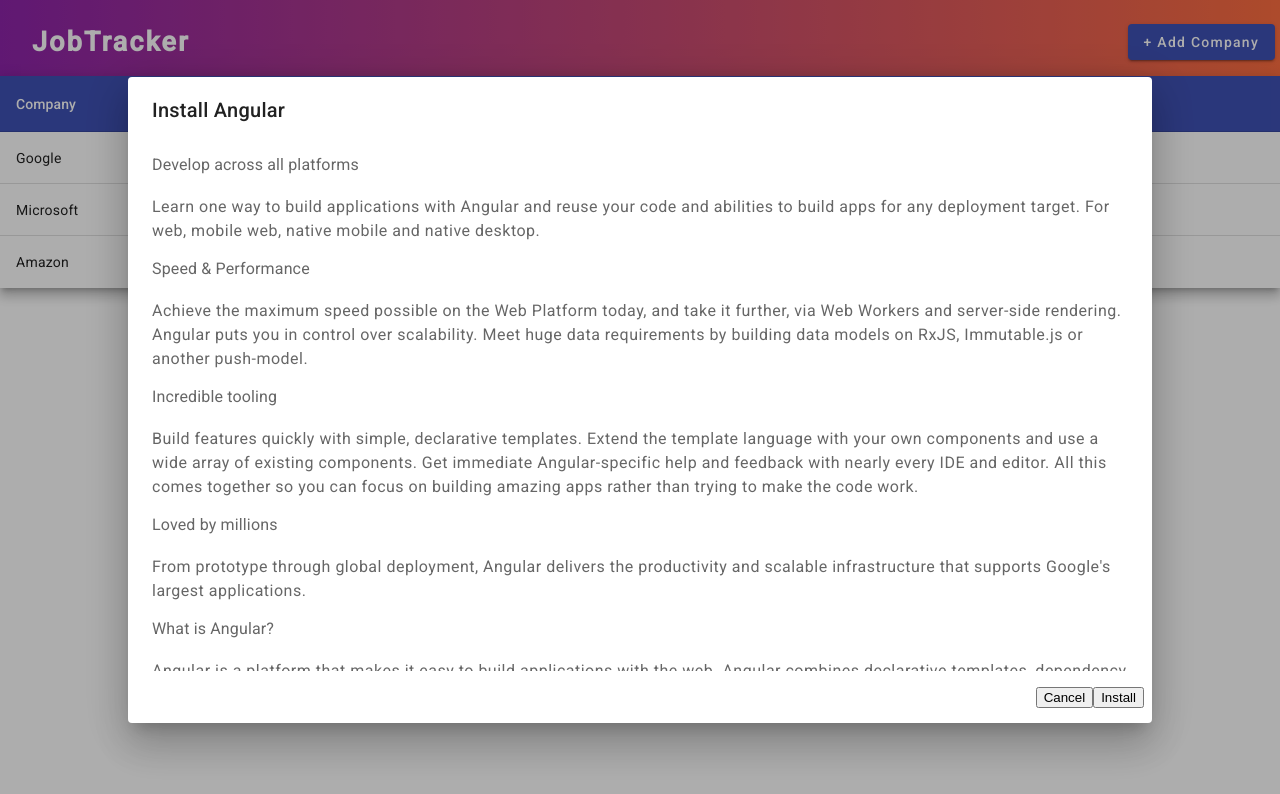
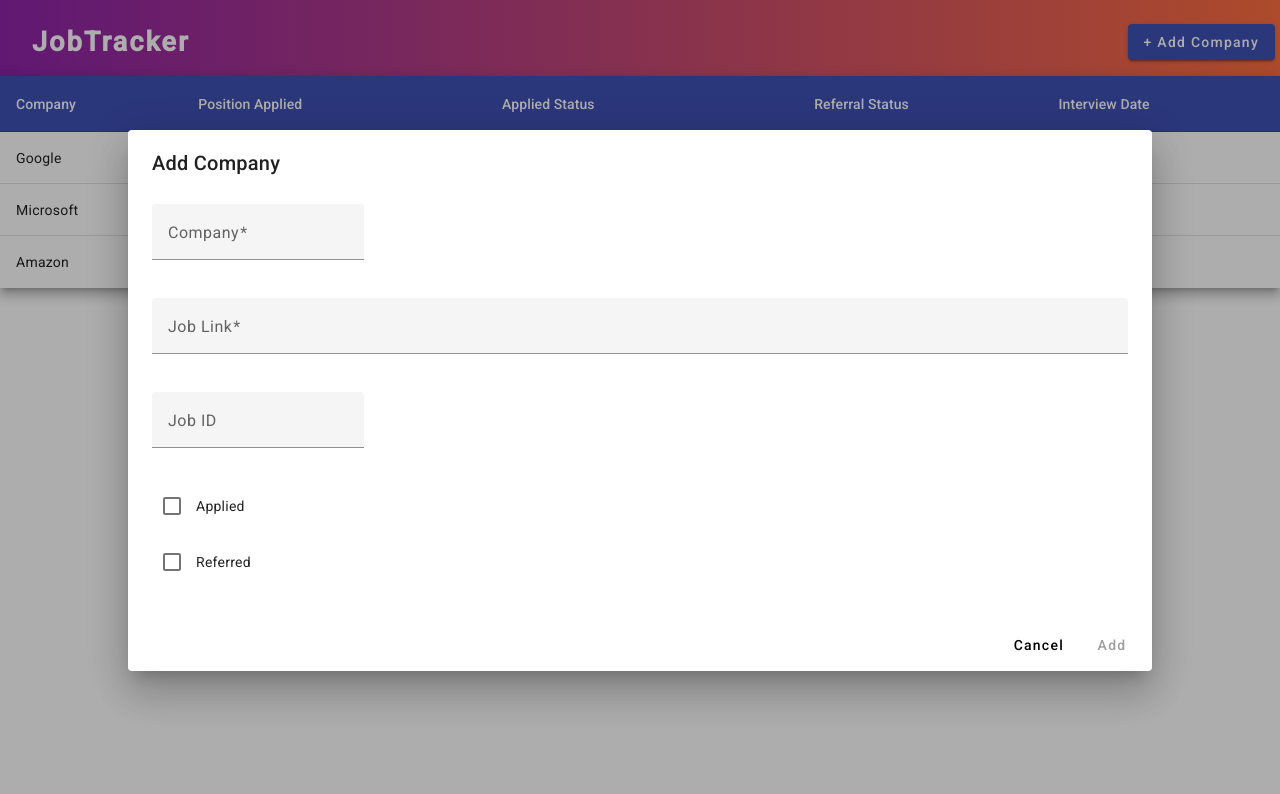
Before and after one commit to amaldev07/job-tracker, an Angular app: page /home in a window 1280 px wide. Both pictures are taken after a click on the button "+ Add Company". Shown: the top 794 px of the page. Built offline with nearby package versions, Linux system fonts and the light colour scheme.

Commit message:
update 5 files

```diff
--- a/src/app/add-company/add-company.component.html
+++ b/src/app/add-company/add-company.component.html
@@ -1,64 +1,40 @@
-<h2 mat-dialog-title>Install Angular</h2>
+<h2 mat-dialog-title>Add Company</h2>
 <mat-dialog-content class="mat-typography">
-  <h3>Develop across all platforms</h3>
-  <p>Learn one way to build applications with Angular and reuse your code and abilities to build
-    apps for any deployment target. For web, mobile web, native mobile and native desktop.</p>
-
-  <h3>Speed &amp; Performance</h3>
-  <p>Achieve the maximum speed possible on the Web Platform today, and take it further, via Web
-    Workers and server-side rendering. Angular puts you in control over scalability. Meet huge
-    data requirements by building data models on RxJS, Immutable.js or another push-model.</p>
-
-  <h3>Incredible tooling</h3>
-  <p>Build features quickly with simple, declarative templates. Extend the template language with
-    your own components and use a wide array of existing components. Get immediate Angular-specific
-    help and feedback with nearly every IDE and editor. All this comes together so you can focus
-    on building amazing apps rather than trying to make the code work.</p>
-
-  <h3>Loved by millions</h3>
-  <p>From prototype through global deployment, Angular delivers the productivity and scalable
-    infrastructure that supports Google's largest applications.</p>
-
-  <h3>What is Angular?</h3>
-
-  <p>Angular is a platform that makes it easy to build applications with the web. Angular
-    combines declarative templates, dependency injection, end to end tooling, and integrated
-    best practices to solve development challenges. Angular empowers developers to build
-    applications that live on the web, mobile, or the desktop</p>
-
-  <h3>Architecture overview</h3>
-
-  <p>Angular is a platform and framework for building client applications in HTML and TypeScript.
-  Angular is itself written in TypeScript. It implements core and optional functionality as a
-  set of TypeScript libraries that you import into your apps.</p>
-
-  <p>The basic building blocks of an Angular application are NgModules, which provide a compilation
-  context for components. NgModules collect related code into functional sets; an Angular app is
-  defined by a set of NgModules. An app always has at least a root module that enables
-  bootstrapping, and typically has many more feature modules.</p>
-
-  <p>Components define views, which are sets of screen elements that Angular can choose among and
-  modify according to your program logic and data. Every app has at least a root component.</p>
-
-  <p>Components use services, which provide specific functionality not directly related to views.
-  Service providers can be injected into components as dependencies, making your code modular,
-  reusable, and efficient.</p>
-
-  <p>Both components and services are simply classes, with decorators that mark their type and
-  provide metadata that tells Angular how to use them.</p>
-
-  <p>The metadata for a component class associates it with a template that defines a view. A
-  template combines ordinary HTML with Angular directives and binding markup that allow Angular
-  to modify the HTML before rendering it for display.</p>
-
-  <p>The metadata for a service class provides the information Angular needs to make it available
-  to components through Dependency Injection (DI).</p>
-
-  <p>An app's components typically define many views, arranged hierarchically. Angular provides
-  the Router service to help you define navigation paths among views. The router provides
-  sophisticated in-browser navigational capabilities.</p>
+  <form [formGroup]="addCompanyForm" (ngSubmit)="onSubmit()">
+    <div class="form-field">
+      <mat-form-field appearance="fill">
+        <mat-label>Company</mat-label>
+        <input matInput formControlName="company" required />
+      </mat-form-field>
+    </div>
+    <div class="form-field job-link-field">
+      <mat-form-field appearance="fill" class="full-width">
+        <mat-label>Job Link</mat-label>
+        <input matInput formControlName="jobLink" required />
+      </mat-form-field>
+    </div>
+    <div class="form-field">
+      <mat-form-field appearance="fill">
+        <mat-label>Job ID</mat-label>
+        <input matInput formControlName="jobId" />
+      </mat-form-field>
+    </div>
+    <div class="form-field">
+      <mat-checkbox formControlName="applied">Applied</mat-checkbox>
+    </div>
+    <div class="form-field">
+      <mat-checkbox formControlName="referred">Referred</mat-checkbox>
+    </div>
+    <div class="form-field" *ngIf="addCompanyForm.get('referred')?.value">
+      <mat-form-field appearance="fill" class="full-width">
+        <mat-label>Who</mat-label>
+        <input matInput formControlName="who" />
+      </mat-form-field>
+    </div>
+  </form>
 </mat-dialog-content>
 <mat-dialog-actions align="end">
-  <button matButton mat-dialog-close>Cancel</button>
-  <button matButton [mat-dialog-close]="true" cdkFocusInitial>Install</button>
+  <button mat-button mat-dialog-close>Cancel</button>
+  <button mat-button color="primary" [disabled]="addCompanyForm.invalid" (click)="onSubmit()"
+    cdkFocusInitial>Add</button>
 </mat-dialog-actions>
--- a/src/app/add-company/add-company.component.scss
+++ b/src/app/add-company/add-company.component.scss
@@ -0,0 +1,20 @@
+.form-field {
+    margin-bottom: 16px;
+}
+
+.full-width {
+    width: 100%;
+}
+
+/* Specifically increase the width for job link field */
+.job-link-field {
+    min-width: 650px !important;
+    max-width: 100%;
+}
+
+@media (max-width: 500px) {
+    .job-link-field {
+        min-width: 0;
+        width: 100%;
+    }
+}
--- a/src/app/add-company/add-company.component.ts
+++ b/src/app/add-company/add-company.component.ts
@@ -1,10 +1,34 @@
-import { Component } from '@angular/core';
+import { Component, OnInit } from '@angular/core';
+import { FormBuilder, FormGroup, Validators } from '@angular/forms';
+import { MatDialogRef } from '@angular/material/dialog';
 
 @Component({
   selector: 'app-add-company',
   templateUrl: './add-company.component.html',
-  styleUrl: './add-company.component.scss'
+  styleUrls: ['./add-company.component.scss']
 })
-export class AddCompanyComponent {
+export class AddCompanyComponent implements OnInit {
+  addCompanyForm!: FormGroup;
 
+  constructor(
+    private fb: FormBuilder,
+    private dialogRef: MatDialogRef<AddCompanyComponent>
+  ) {}
+
+  ngOnInit(): void {
+    this.addCompanyForm = this.fb.group({
+      company: ['', Validators.required],
+      jobLink: ['', Validators.required],
+      jobId: [''],
+      applied: [false],
+      referred: [false],
+      who: ['']
+    });
+  }
+
+  onSubmit(): void {
+    if (this.addCompanyForm.valid) {
+      this.dialogRef.close(this.addCompanyForm.value);
+    }
+  }
 }
--- a/src/app/app.component.ts
+++ b/src/app/app.component.ts
@@ -13,6 +13,8 @@
   constructor(private dialog: MatDialog) {}
 
   openAddCompanyDialog() {
-    this.dialog.open(AddCompanyComponent);
+    this.dialog.open(AddCompanyComponent,{
+       width: '1200px'
+    });
   }
 }
```
Also changed, not shown: src/app/app.module.ts (+9 -1 lines).
